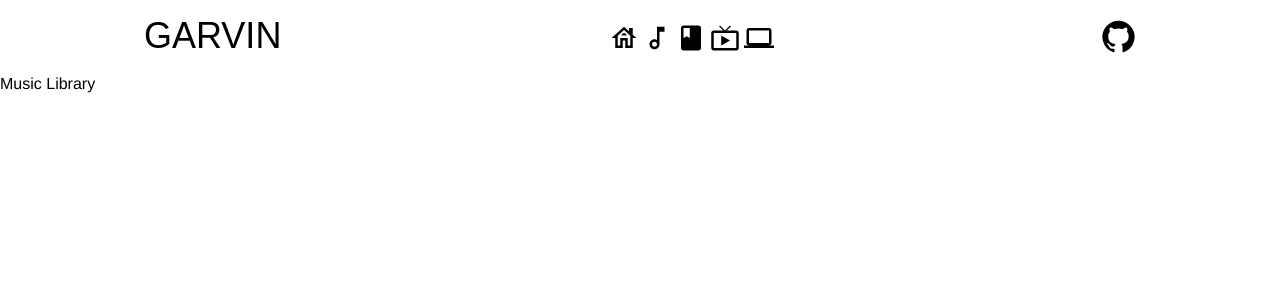
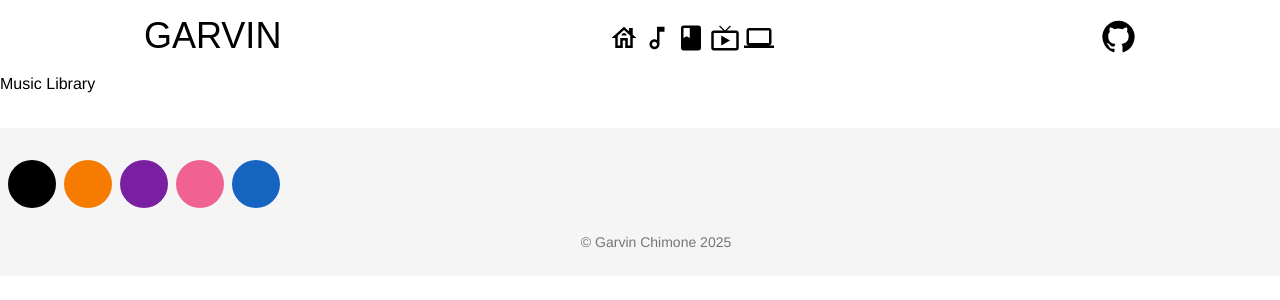
Before and after one commit to Chimoneg27/Garvin-Chimone, a React (Vite) app: page /MusicLibrary in a window 1280 px wide. Shown: the top 300 px of the page. Built offline with nearby package versions, Linux system fonts and the light colour scheme; a web font is replaced by a local one.

Commit message:
add footer to other pages

```diff
--- a/src/pages/Books.jsx
+++ b/src/pages/Books.jsx
@@ -1,10 +1,12 @@
 import Navbar from "../components/Navbar"
+import Footer from "../components/Footer"
 
 export default function Books() {
   return (
     <div>
       <Navbar />
       <h1>My Library</h1>
+      <Footer />
     </div>
   )
 }
--- a/src/pages/Movies.jsx
+++ b/src/pages/Movies.jsx
@@ -1,10 +1,12 @@
 import Navbar from "../components/Navbar"
+import Footer from "../components/Footer"
 
 export default function MoviesTV() {
   return (
     <div>
       <Navbar />
       <h1>Movies & TV</h1>
+      <Footer />
     </div>
   )
 }
--- a/src/pages/Music.jsx
+++ b/src/pages/Music.jsx
@@ -1,10 +1,12 @@
 import Navbar from "../components/Navbar"
+import Footer from "../components/Footer"
 
 export default function Music() {
   return (
     <div>
       <Navbar />
       <h1>Music Library</h1>
+      <Footer />
     </div>
   )
 }
```
